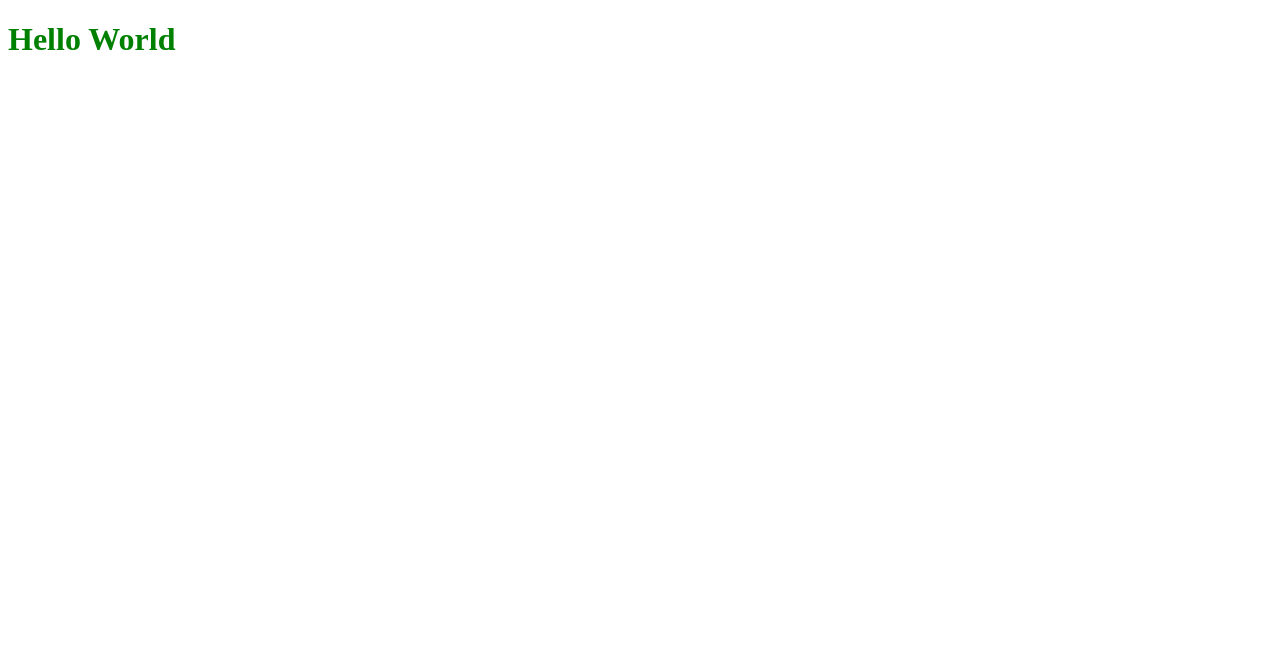
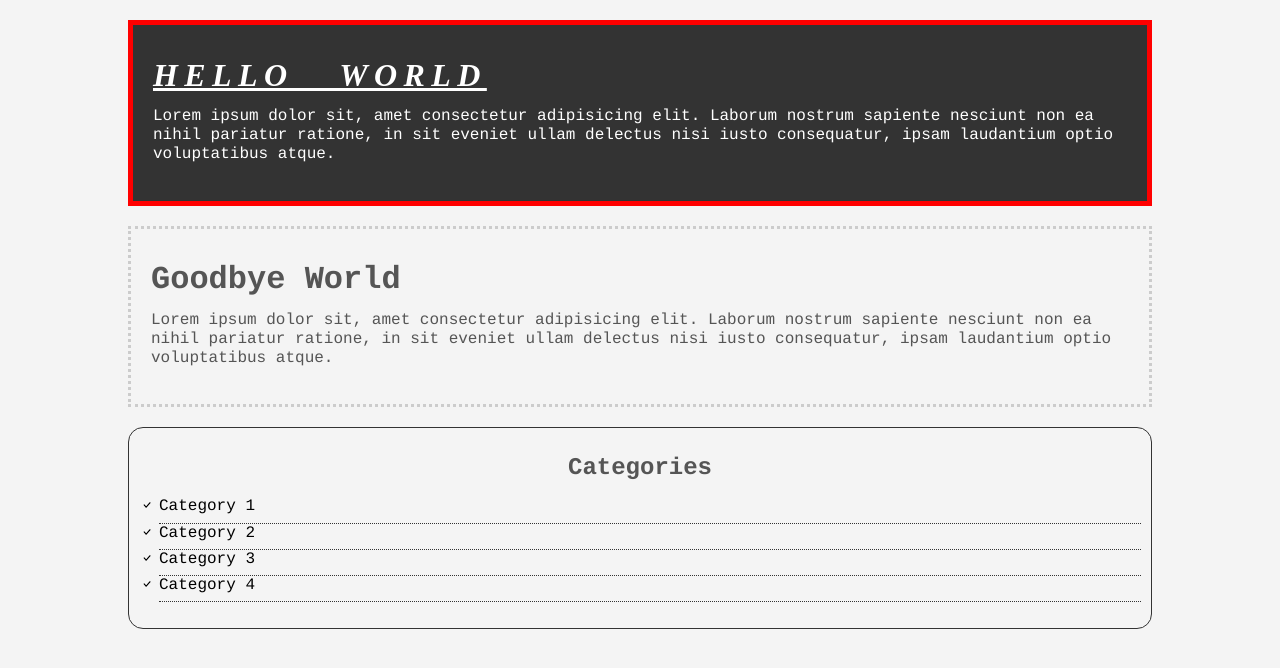
Before and after one commit to DennisCederqvist/CSScrashcourse, a plain HTML site: page csscheatsheet/index.html in a window 1280 px wide. Drawn offline with Linux system fonts and the light colour scheme.

Commit message:
about halfway through the tutorial

```diff
--- a/csscheatsheet/css/styles.css
+++ b/csscheatsheet/css/styles.css
@@ -1,4 +1,115 @@
 
-h1 {
+/* asterix means every element and every style
+    also known as a reset */
+/* * {
+    margin: 0;
+    padding: 0;
+} */
+
+body {
+    background-color: #f4f4f4;
+    color: #555555;
+
+    font-family: 'Courier New', Courier, monospace;
+    font-size: 16px;
+    font-weight: normal;
+    /* same as above */
+    font: normal 16px courier, monospace;
+
+    line-height: 1.2em;
+    margin: 0;
+}
+
+a {
+    text-decoration: none;
+    color: #000;
+}
+
+a:hover {
+    color: red;
+}
+
+a:active {
     color: green;
 }
+/* lets the uset know they have already clicked that link
+at some point during their visit, not often used. */
+/* a:visited {
+    color: brown;
+} */
+
+.container {
+    width: 80%;
+    margin: auto;
+}
+
+.box-1 {
+    background-color: #333;
+    color: #fff;
+
+    border-right: 5px red solid;
+    border-left: 5px red solid;
+    border-top: 5px red solid;
+    border-bottom: 5px red solid;
+    /* same as above */
+    border: 5px red solid;
+
+    /* some extra control */
+    border-width: 3px;
+    border-bottom-width: 10px;
+    border-top-style: dotted;
+
+    /*this is just to make it look the same as the tutorial
+    without me having to mess up what I've done*/
+    border: 5px red solid;
+
+    padding-top: 20px;
+    padding-bottom: 20px;
+    padding-right: 20px;
+    padding-left: 20px;
+
+    /* same as above */
+    padding: 20px;
+
+    margin-top: 20px;
+    margin: 20px 0; /*top/bottom - left/right*/
+}
+
+.box-1 h1 {
+    font-family: 'Times New Roman', Times, serif;
+    font-weight: 800;
+    font-style: italic;
+    text-decoration: underline;
+    text-transform: uppercase;
+    letter-spacing: 0.2em;
+    word-spacing: 1em;
+}
+
+.box-2 {
+    border: 3px dotted #ccc;
+    padding: 20px;
+    margin: 20px 0;
+}
+
+.categories {
+    border: 1px #333 solid;
+    padding: 10px;
+    border-radius: 15px;
+}
+
+.categories h2 {
+    text-align: center;
+}
+
+.categories ul {
+    padding: 0;
+    padding-left: 20px;
+    list-style: square;
+    list-style: none;
+}
+
+.categories li {
+    padding-bottom: 6px;
+    border-bottom: dotted 1px #333;
+    list-style-image: url('../images/check.png');
+}
--- a/csscheatsheet/index.html
+++ b/csscheatsheet/index.html
@@ -7,6 +7,26 @@
     <link rel="stylesheet" href="css/styles.css">
 </head>
 <body>
-    <h1>Hello World</h1>
+    <div class="container">
+        <div class="box-1">
+            <h1>Hello World</h1>
+            <p>Lorem ipsum dolor sit, amet consectetur adipisicing elit. Laborum nostrum sapiente nesciunt non ea nihil pariatur ratione, in sit eveniet ullam delectus nisi iusto consequatur, ipsam laudantium optio voluptatibus atque.</p>
+        </div>
+
+        <div class="box-2">
+            <h1>Goodbye World</h1>
+            <p>Lorem ipsum dolor sit, amet consectetur adipisicing elit. Laborum nostrum sapiente nesciunt non ea nihil pariatur ratione, in sit eveniet ullam delectus nisi iusto consequatur, ipsam laudantium optio voluptatibus atque.</p>
+        </div>
+
+        <div class="categories">
+            <h2>Categories</h2>
+            <ul>
+                <li><a href="#">Category 1</a></li>
+                <li><a href="#">Category 2</a></li>
+                <li><a href="#">Category 3</a></li>
+                <li><a href="#">Category 4</a></li>
+            </ul>
+        </div>
+    </div> <!-- ./container -->
 </body>
 </html>
```
Also changed, not shown: csscheatsheet/images/check.png (added).
